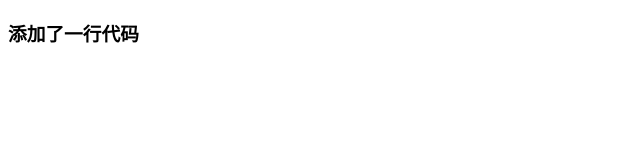
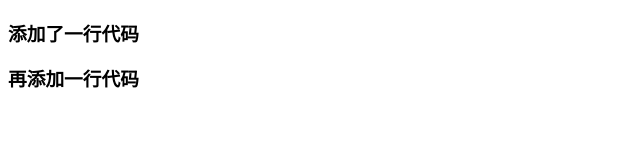
Before and after one commit to For-What/myGit, a plain HTML site: page index.html in a window 1280 px wide. Shown: the whole page, without its empty margins (0-640 px from the left). Drawn offline with Linux system fonts and the light colour scheme.

Commit message:
又添加了一行代码

```diff
--- a/index.html
+++ b/index.html
@@ -6,5 +6,6 @@
 </head>
 <body>
 	<h3>添加了一行代码</h3>
+	<h3>再添加一行代码</h3>
 </body>
 </html>
```
Also changed, not shown: 1 other file.
